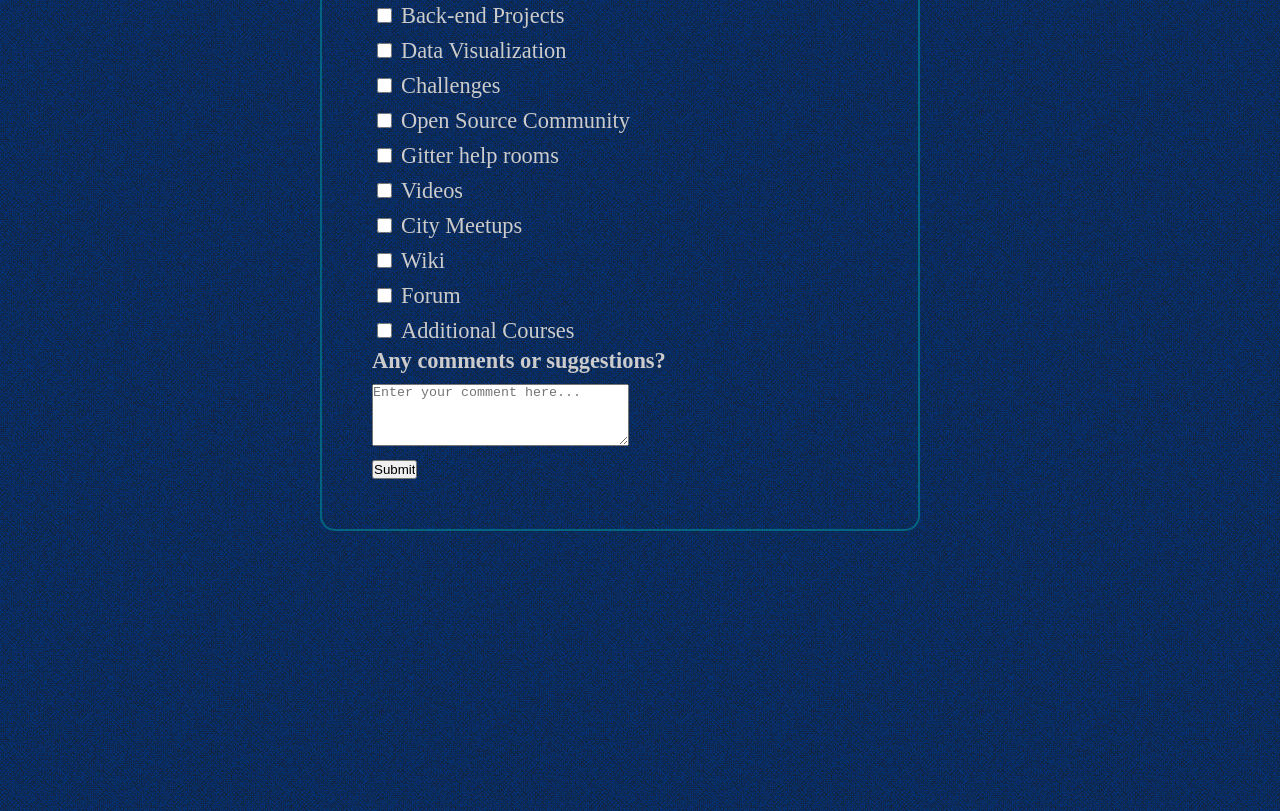
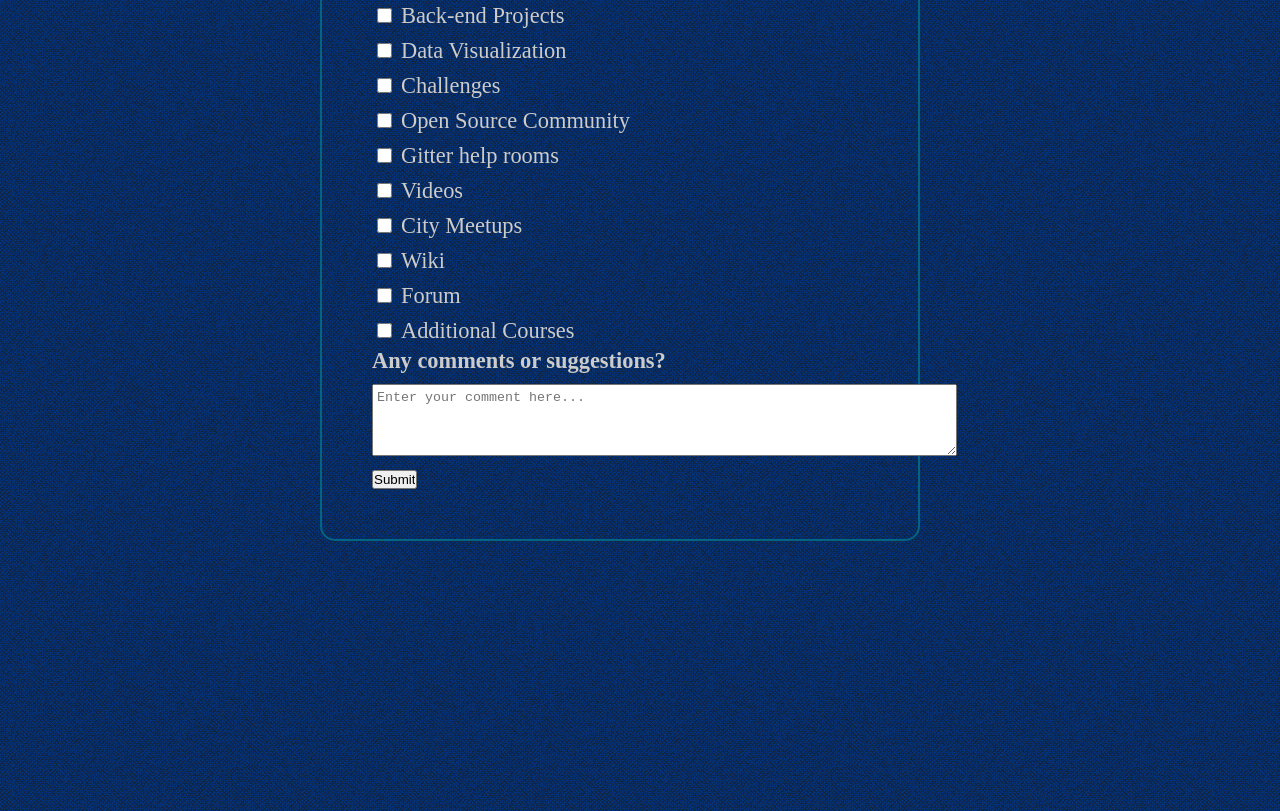
Before and after one commit to mohamed-abdelahi-haibelty/survey-form, a plain HTML site: page index.html in a window 1280 px wide. Shown: the part 789-1600 px from the top of the page. Drawn offline with Linux system fonts and the light colour scheme.

Commit message:
adding cols to textarea

```diff
--- a/css/styles.css
+++ b/css/styles.css
@@ -100,3 +100,6 @@ h5 {
   font-size: 1.4em;
   padding-bottom: 10px;
 }
+textarea {
+  padding: 5px 4px;
+}
--- a/index.html
+++ b/index.html
@@ -80,7 +80,7 @@
                 </div>
                 <div>
                     <h5>Any comments or suggestions?</h5>
-                    <textarea rows="4" cols="30" placeholder="Enter your comment here..."></textarea><br>
+                    <textarea rows="4" cols="70" placeholder="Enter your comment here..."></textarea><br>
                     <input type="submit" id="submit">
                 </div>
             </form>
```
